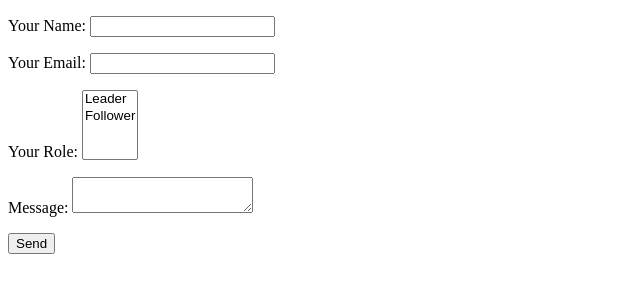
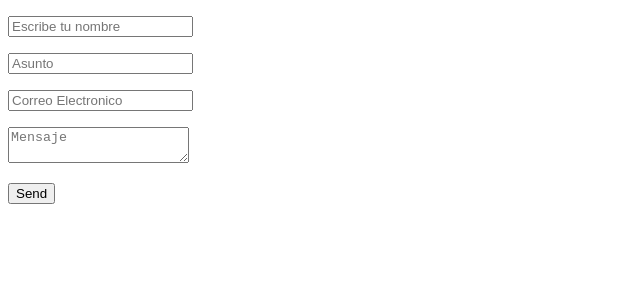
Before and after one commit to juandiegovv1999/web2, a plain HTML site: page index.html in a window 1280 px wide. Shown: the whole page, without its empty margins (0-640 px from the left). Drawn offline with Linux system fonts and the light colour scheme.

Commit message:
Update index.html

```diff
--- a/index.html
+++ b/index.html
@@ -8,23 +8,21 @@
 </head>
 <body>
     <form name="contact" method="POST" data-netlify="true">
-        <p>
-          <label>Your Name: <input type="text" name="name" /></label>
+         <p>
+          <input type="text"  placeholder="Escribe tu nombre" required="required">
         </p>
         <p>
-          <label>Your Email: <input type="email" name="email" /></label>
+            <input type="text"  placeholder="Asunto" required="required">
         </p>
         <p>
-          <label>Your Role: <select name="role[]" multiple>
-            <option value="leader">Leader</option>
-            <option value="follower">Follower</option>
-          </select></label>
+            <input type="email"  placeholder="Correo Electronico" required="required">
+
         </p>
         <p>
-          <label>Message: <textarea name="message"></textarea></label>
+          <textarea placeholder="Mensaje"></textarea>
         </p>
         <p>
-          <button type="submit">Send</button>
+          <button type="submit" value="Enviar">Send</button>
         </p>
       </form>
 </body>
```
